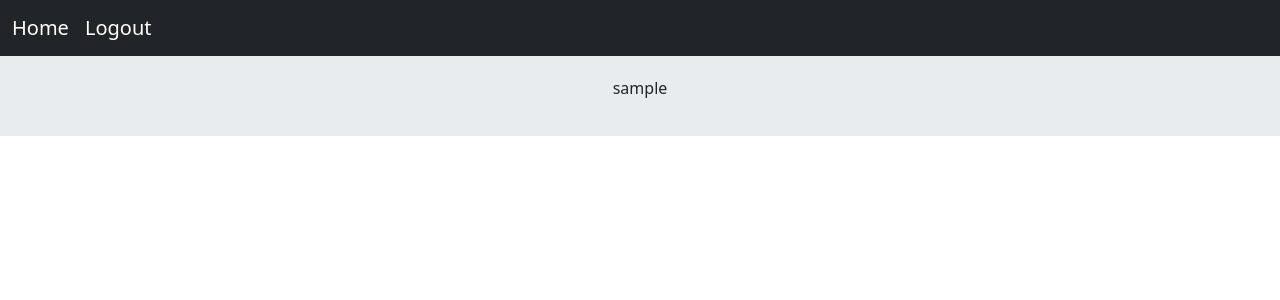
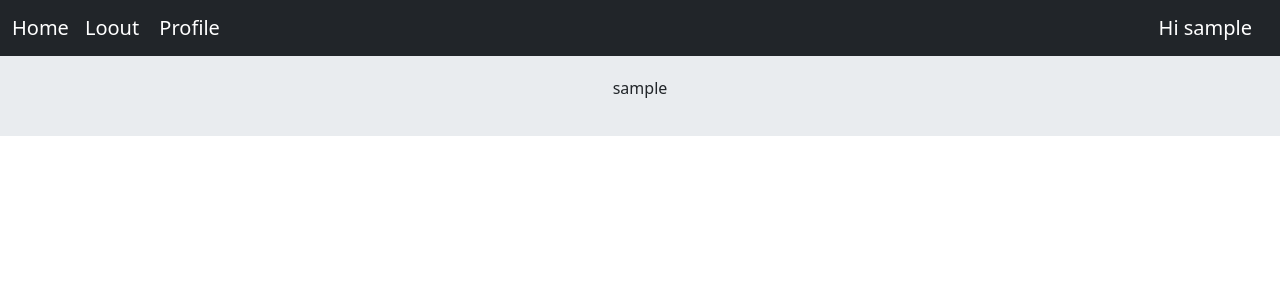
Before and after one commit to mohsenbarari/social-network, a Django app: page /accounts/profile/1/ in a window 1280 px wide. Shown: the top 300 px of the page. Run offline with Django 4.2, Linux system fonts and the light colour scheme; the visitor is signed in with stand-in values (Sample User, id 1); data comes from the database, SQL or seed files in the repository.

Commit message:
add profile buttom and display name in navbar

```diff
--- a/templates/inc/navbar.html
+++ b/templates/inc/navbar.html
@@ -1,14 +1,28 @@
 <nav class="navbar navbar-expand-lg navbar-dark bg-dark">
-    <div class="container-fluid">
-      <div class="navbar-nav">
-        <a class="navbar-brand" href="{% url 'home:index' %}"> Home</a>
+  <div class="container-fluid">
+
+    <div class="collapse navbar-collapse" id="navbarText">
+      <ul class="navbar-nav me-auto mb-2 mb-lg-0">
+        <li class="nav-item">
+          <a class="navbar-brand" aria-current="page" href="#">Home</a>
+        </li>
+        <li class="nav-item">
         {% if not request.user.is_authenticated %}
           <a class="navbar-brand" href="{% url 'accounts:user-register' %}"> Register</a>
           <a class="navbar-brand" href="{% url 'accounts:user-login' %}"> Login</a>
+
+        </li>
         {% else %}
-        <a class="navbar-brand" href="{% url 'accounts:user-logout' %}"> Logout</a>
+        <li class="nav-item">
+          <a class="navbar-brand" href="{% url 'accounts:user-logout' %}"> Loout</a>
+          <a class="navbar-brand" href="{% url 'accounts:user-profile' request.user.id %}"> Profile</a>
+        </li>
 
-        {% endif %}
-
+      </ul>
+      <span class="navbar-brand">
+        Hi {{ request.user.username }}
+      </span>
+      {% endif %}
     </div>
-  </nav>
+  </div>
+</nav>
```
